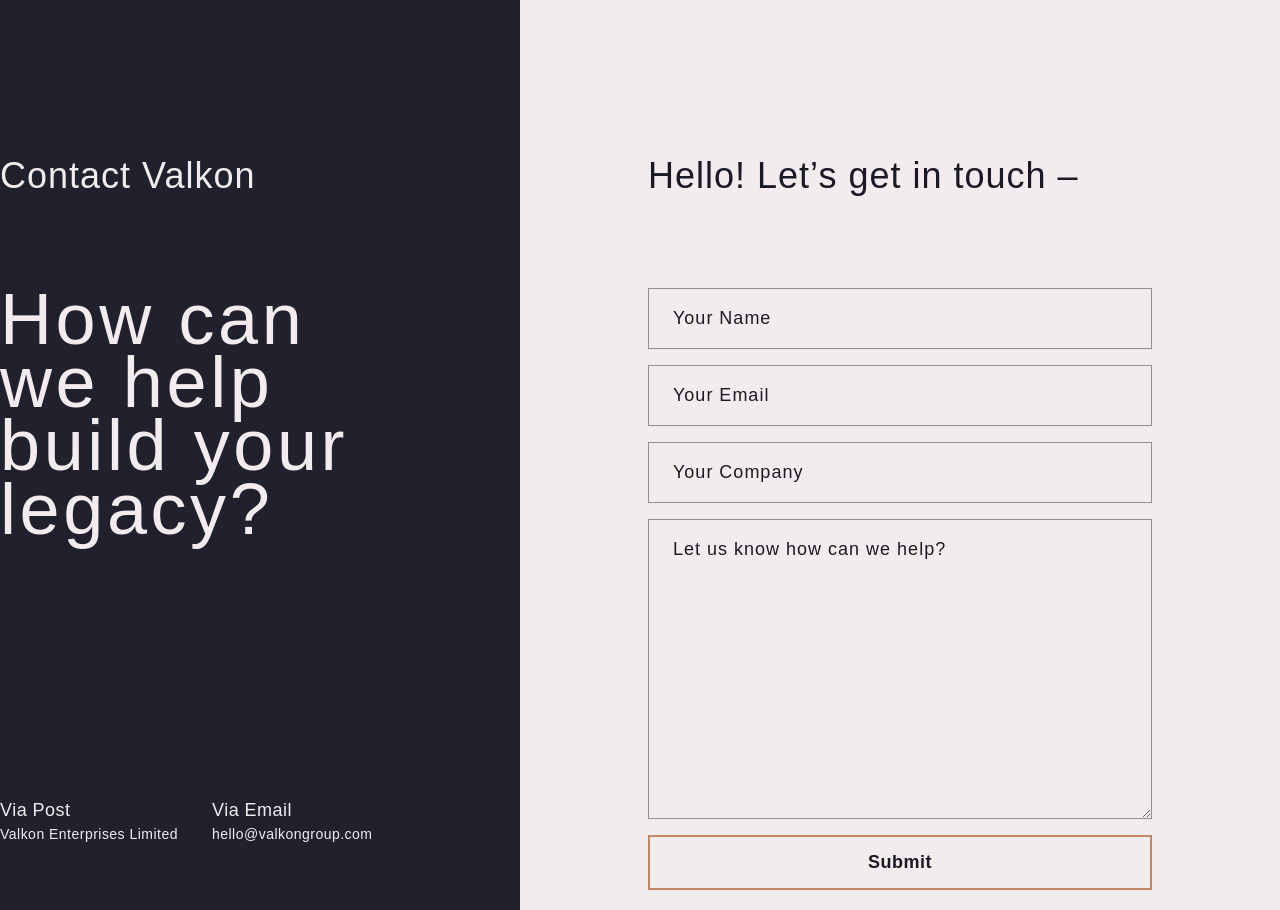
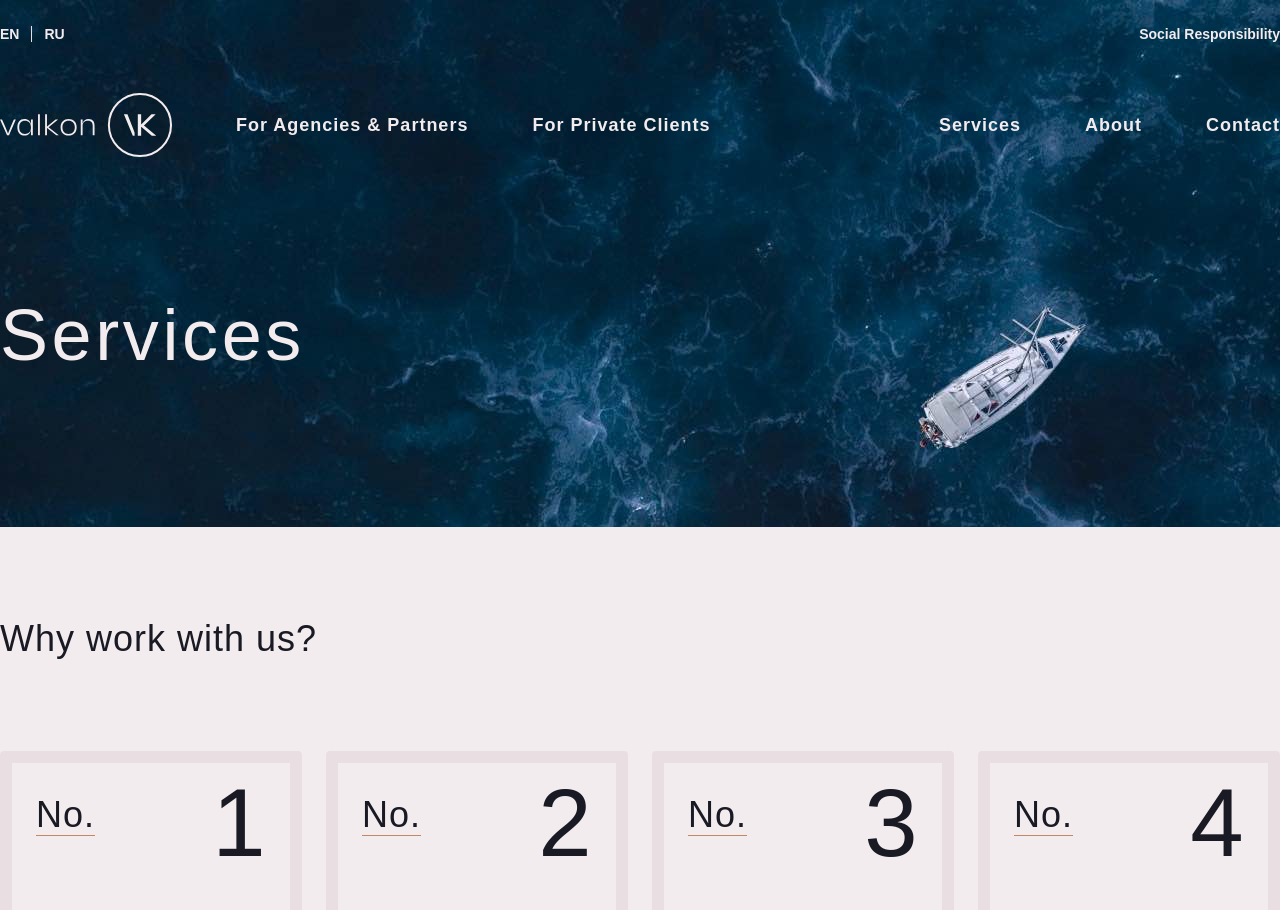
Before and after one commit to mistevs/valkon-group, a Nuxt app: page /services in a window 1280 px wide. Shown: the top 910 px of the page. Built offline with nearby package versions, Linux system fonts and the light colour scheme; a web font is replaced by a local one.

Commit message:
adding services base

```diff
--- /dev/null
+++ b/pages/services.vue
@@ -0,0 +1,48 @@
+<template>
+	<div class="content">
+		<section class="constrain text-light">
+			<h2 class="mt-20 max-w-full pb-40">Services</h2>
+		</section>
+		<section class="bg-secondary-200 constrain--large"></section>
+		<section class="bg-secondary-200 pt-24 pb-16">
+			<h3 class="constrain">Why work with us?</h3>
+			<div class="flex constrain mt-24">
+				<card
+					no="1"
+					title="Better prices, quick, and easy"
+					icon="IconGlobe"
+				></card>
+				<card
+					no="2"
+					title="Self-service portal"
+					icon="IconGlobe"
+				></card>
+				<card
+					no="3"
+					title="Dedicated success manager"
+					icon="IconGlobe"
+				></card>
+				<card
+					no="4"
+					title="Secure, Private & Confidential"
+					icon="IconGlobe"
+				></card>
+			</div>
+		</section>
+	</div>
+</template>
+
+<script>
+import SectionHeader from '@/components/section-header'
+import Jurisdictions from '@/components/jurisdictions'
+import Card from '@/components/card'
+export default {
+	components: { SectionHeader, Jurisdictions, Card },
+}
+</script>
+
+<style lang="scss" scoped>
+.content-wrapper {
+	background: url('/images/clients-bg.jpg') no-repeat center top;
+}
+</style>
```
